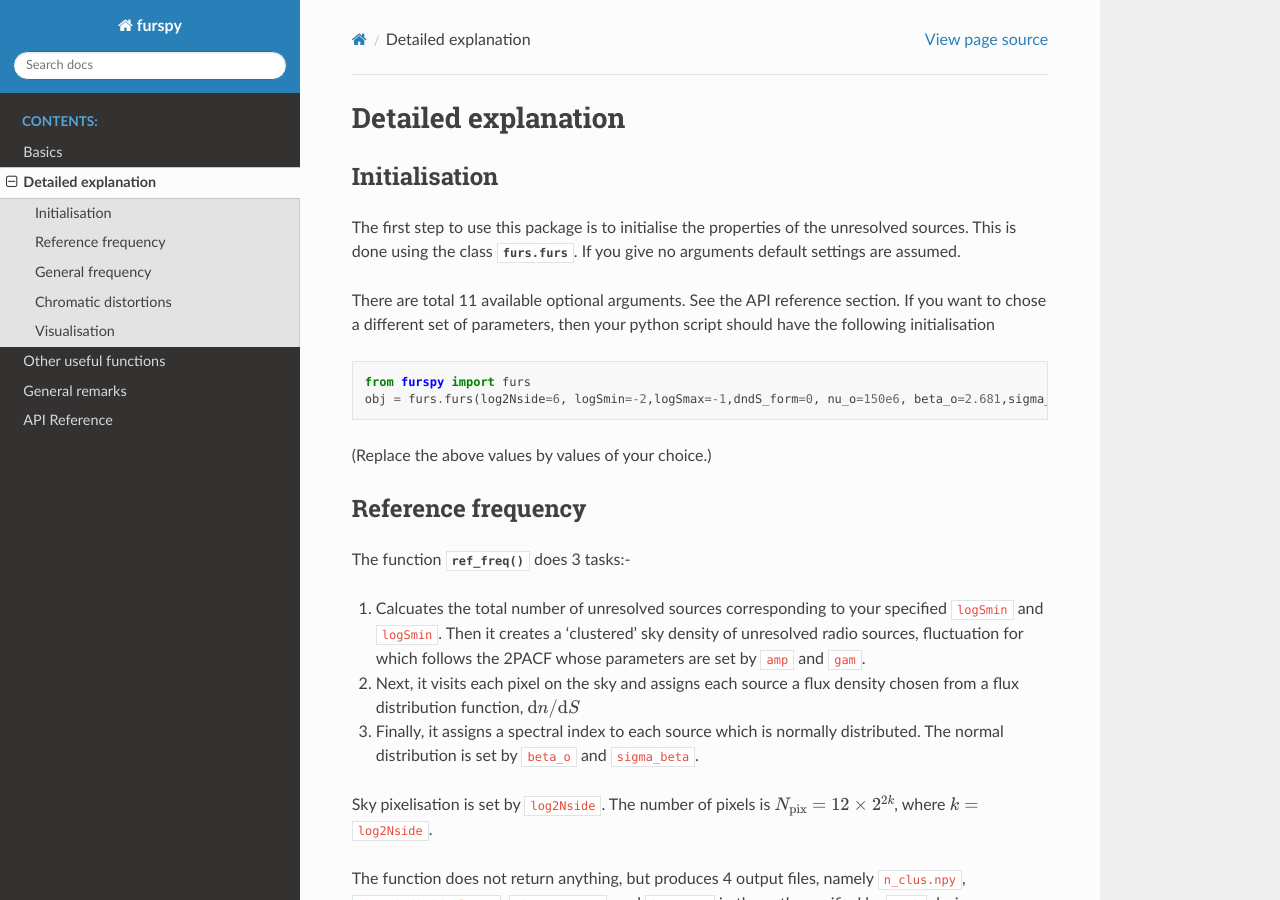
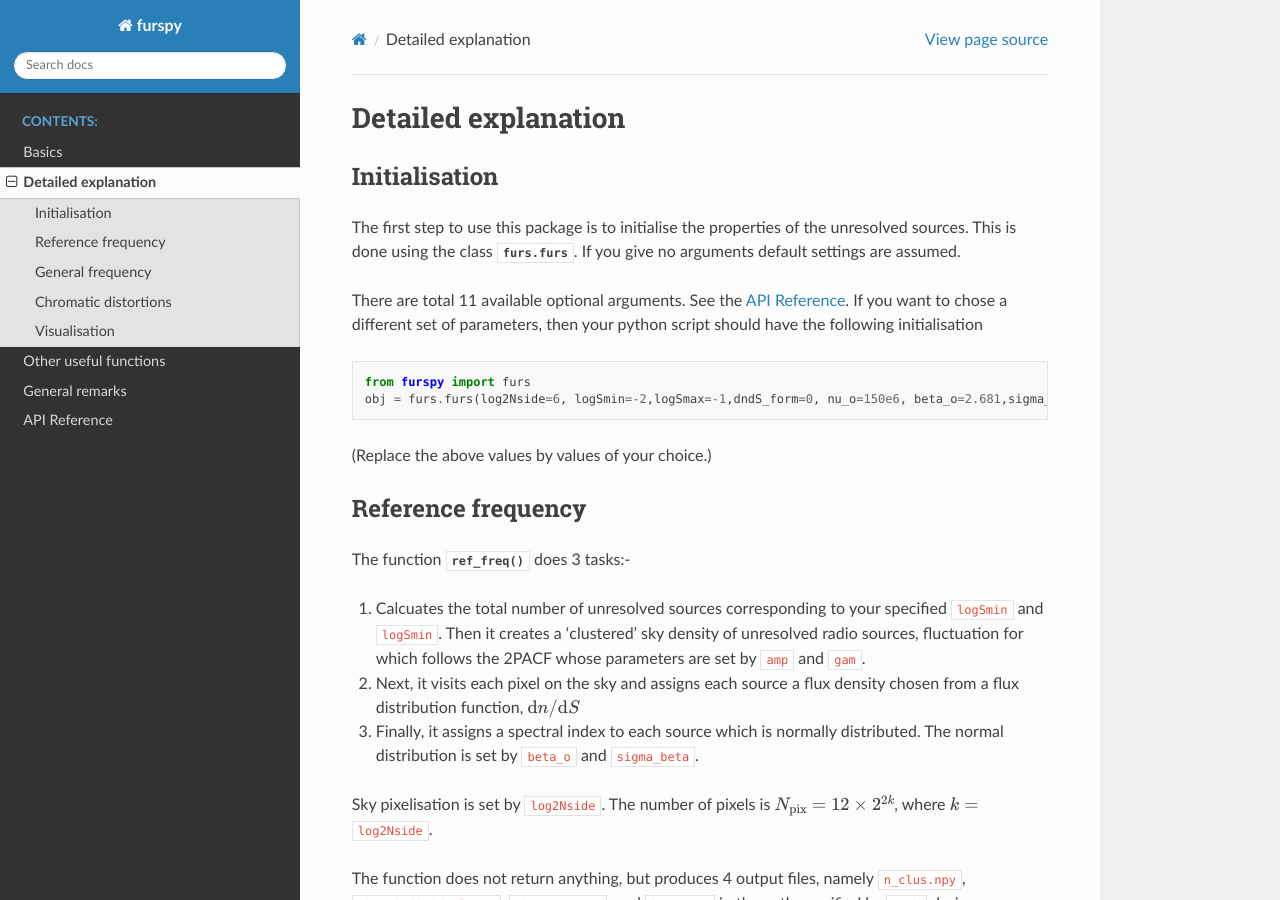
Before and after one commit to shikharmittal04/epspy, a Sphinx documentation site: the page built from docs/detexp.rst, in a window 1280 px wide and 900 px high. Built offline with Sphinx 7.4.7 and the Read the Docs theme 2.0.0, drawn with Linux system fonts in a browser that asks for light colours; some of the changed text lies outside the part shown.

Commit message:
added cross reference

```diff
--- a/docs/api.rst
+++ b/docs/api.rst
@@ -1,3 +1,5 @@
+.. _api:
+
 API Reference
 =============
 
--- a/docs/detexp.rst
+++ b/docs/detexp.rst
@@ -6,7 +6,7 @@ Initialisation
 The first step to use this package is to initialise the properties of the unresolved sources. This is done using the class
 :class:`furs.furs`. If you give no arguments default settings are assumed.
 
-There are total 11 available optional arguments. See the API reference section. If you want to chose a different set of parameters, then your python script should have the following initialisation
+There are total 11 available optional arguments. See the :ref:`api`. If you want to chose a different set of parameters, then your python script should have the following initialisation
 
 .. code:: python
 
@@ -126,4 +127,4 @@ You may use the function :func:`visual` for both the above purposes. It is possi
    #comment out obj.ref_freq(), obj.gen_freq(), obj.chromatisize() if you have already run them.
    obj.visual()
 
-For all the available options for this function see the API reference section. This function will produce figures in the path specficied during initialisation.
+For all the available options for this function see the :ref:`api`. This function will produce figures in the path specficied during initialisation.
```
Also changed, not shown: other parts of docs/detexp.rst (+7 -6 lines), docs/basics.rst (+3 -11 lines), 13 other files.
